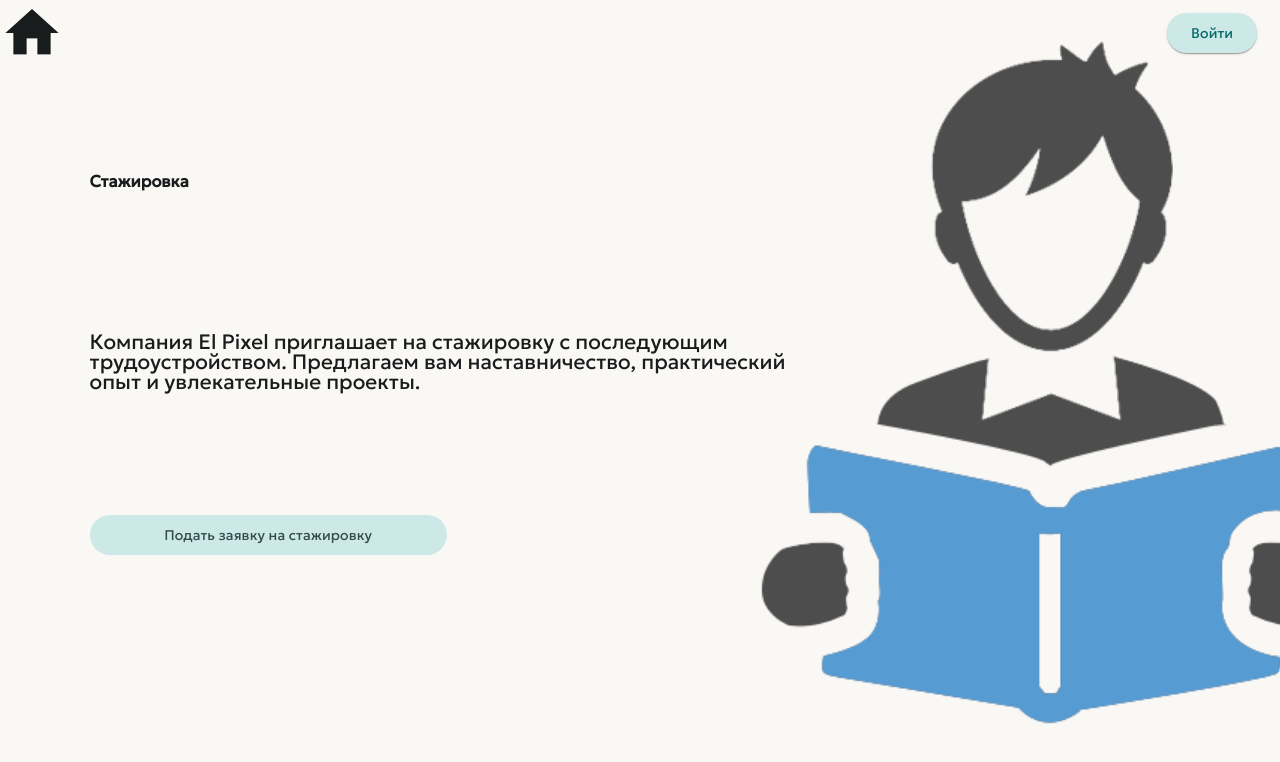
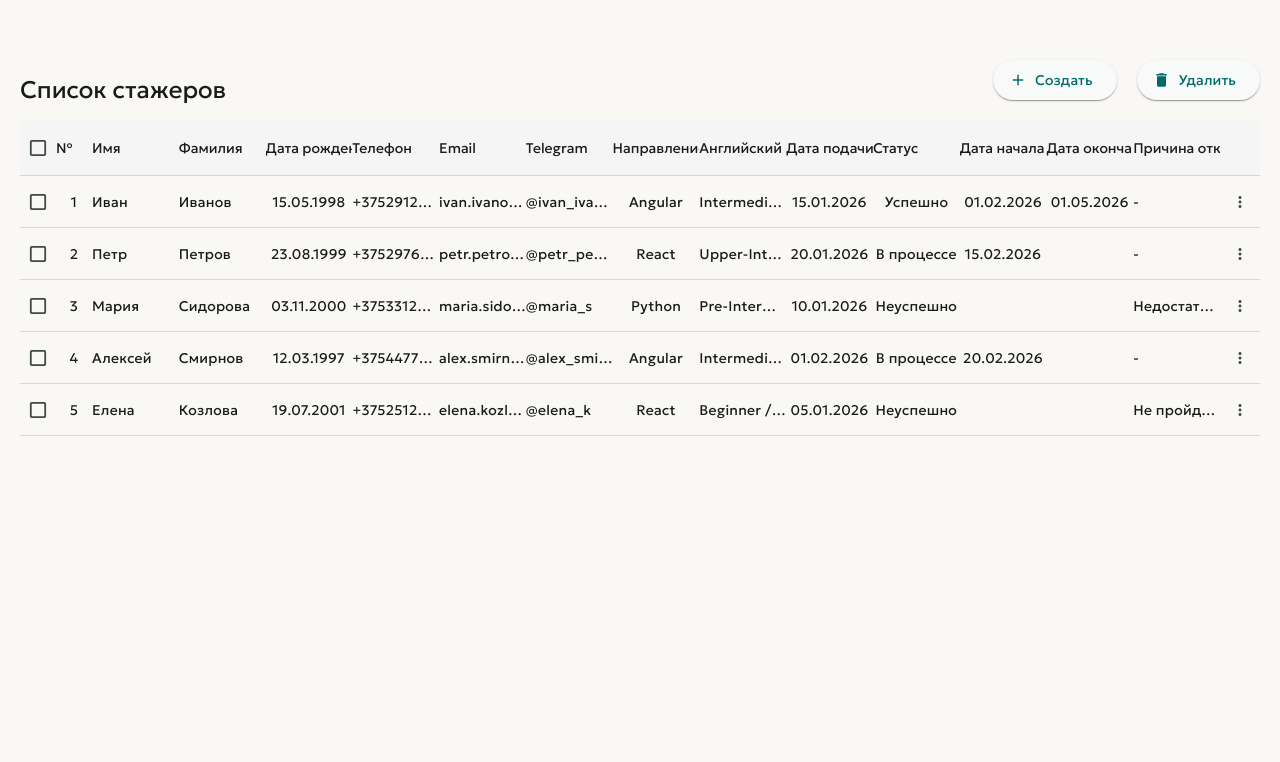
Before and after one commit to mhasilau/el-pixel-hr, an Angular app: page /intern-list in a window 1280 px wide. Before the commit this address led to /. Shown: the top 762 px of the page. Built offline with nearby package versions, Linux system fonts and the light colour scheme.

Commit message:
feat: added all table fields, added buttons for reviewes pages, added sorting

```diff
--- a/src/app/app.routes.ts
+++ b/src/app/app.routes.ts
@@ -4,6 +4,7 @@ import { Employees } from './components/employees/employees';
 import { AddEmployee } from './components/employees/add-employee/add-employee';
 import { EmployeeEdit } from './components/employees/employee-edit/employee-edit';
 import { InternshipApplicationComponent } from './components/InternshipApplicationComponent/InternshipApplication.component';
+import { InternsListComponent } from './components/interns-list/interns-list.component';
 
 export const routes: Routes = [
   {
@@ -23,6 +24,10 @@ export const routes: Routes = [
     component: InternshipApplicationComponent,
   },
   {
+    path: 'intern-list',
+    component: InternsListComponent,
+  },
+  {
     path: '**',
     redirectTo: '',
     pathMatch: 'full',
--- a/src/app/components/interns-list/interns-list.component.html
+++ b/src/app/components/interns-list/interns-list.component.html
@@ -11,6 +11,7 @@
     <table
       mat-table
       [dataSource]="dataSource"
+      matSort
       cdkDropList
       cdkDropListOrientation="horizontal"
       (cdkDropListDropped)="drop($event)"
@@ -37,59 +38,59 @@
         </td>
       </ng-container>
       <ng-container matColumnDef="index">
-        <th mat-header-cell *matHeaderCellDef cdkDrag>№</th>
-        <td mat-cell *matCellDef="let element; let i = index">{{ i + 1 }}</td>
+        <th mat-header-cell *matHeaderCellDef cdkDrag mat-sort-header>№</th>
+        <td mat-cell *matCellDef="let element">{{ element.index }}</td>
       </ng-container>
 
       <ng-container matColumnDef="firstName">
-        <th mat-header-cell *matHeaderCellDef cdkDrag>Имя</th>
+        <th mat-header-cell *matHeaderCellDef cdkDrag mat-sort-header>Имя</th>
         <td mat-cell *matCellDef="let element">{{ element.firstName }}</td>
       </ng-container>
 
       <ng-container matColumnDef="lastName">
-        <th mat-header-cell *matHeaderCellDef cdkDrag>Фамилия</th>
+        <th mat-header-cell *matHeaderCellDef cdkDrag mat-sort-header>Фамилия</th>
         <td mat-cell *matCellDef="let element">{{ element.lastName }}</td>
       </ng-container>
 
       <ng-container matColumnDef="birthDate">
-        <th mat-header-cell *matHeaderCellDef cdkDrag>Дата рождения</th>
+        <th mat-header-cell *matHeaderCellDef cdkDrag mat-sort-header>Дата рождения</th>
         <td mat-cell *matCellDef="let element">{{ element.birthDate | date: 'dd.MM.yyyy' }}</td>
       </ng-container>
 
       <ng-container matColumnDef="phone">
-        <th mat-header-cell *matHeaderCellDef cdkDrag>Телефон</th>
+        <th mat-header-cell *matHeaderCellDef cdkDrag mat-sort-header>Телефон</th>
         <td mat-cell *matCellDef="let element">{{ element.phone }}</td>
       </ng-container>
 
       <ng-container matColumnDef="email">
-        <th mat-header-cell *matHeaderCellDef cdkDrag>Email</th>
+        <th mat-header-cell *matHeaderCellDef cdkDrag mat-sort-header>Email</th>
         <td mat-cell *matCellDef="let element">{{ element.email }}</td>
       </ng-container>
 
       <ng-container matColumnDef="telegram">
-        <th mat-header-cell *matHeaderCellDef cdkDrag>Telegram</th>
+        <th mat-header-cell *matHeaderCellDef cdkDrag mat-sort-header>Telegram</th>
         <td mat-cell *matCellDef="let element">{{ element.telegram }}</td>
       </ng-container>
 
       <ng-container matColumnDef="internship_spec">
-        <th mat-header-cell *matHeaderCellDef cdkDrag>Направление</th>
+        <th mat-header-cell *matHeaderCellDef cdkDrag mat-sort-header>Направление</th>
         <td mat-cell *matCellDef="let element">{{ element.internship_spec }}</td>
       </ng-container>
 
       <ng-container matColumnDef="englishLevel">
-        <th mat-header-cell *matHeaderCellDef cdkDrag>Английский</th>
+        <th mat-header-cell *matHeaderCellDef cdkDrag mat-sort-header>Английский</th>
         <td mat-cell *matCellDef="let element">{{ element.englishLevel }}</td>
       </ng-container>
 
       <ng-container matColumnDef="applicationDate">
-        <th mat-header-cell *matHeaderCellDef cdkDrag>Дата подачи</th>
+        <th mat-header-cell *matHeaderCellDef cdkDrag mat-sort-header>Дата подачи</th>
         <td mat-cell *matCellDef="let element">
           {{ element.applicationDate | date: 'dd.MM.yyyy' }}
         </td>
       </ng-container>
 
       <ng-container matColumnDef="finalStatus">
-        <th mat-header-cell *matHeaderCellDef cdkDrag>Статус</th>
+        <th mat-header-cell *matHeaderCellDef cdkDrag mat-sort-header>Статус</th>
         <td mat-cell *matCellDef="let element">
           <span
             [class.success]="element.finalStatus === 'success'"
@@ -108,20 +109,43 @@
       </ng-container>
 
       <ng-container matColumnDef="startDate">
-        <th mat-header-cell *matHeaderCellDef cdkDrag>Дата начала</th>
+        <th mat-header-cell *matHeaderCellDef cdkDrag mat-sort-header>Дата начала</th>
         <td mat-cell *matCellDef="let element">{{ element.startDate | date: 'dd.MM.yyyy' }}</td>
       </ng-container>
 
       <ng-container matColumnDef="endDate">
-        <th mat-header-cell *matHeaderCellDef cdkDrag>Дата окончания</th>
+        <th mat-header-cell *matHeaderCellDef cdkDrag mat-sort-header>Дата окончания</th>
         <td mat-cell *matCellDef="let element">{{ element.endDate | date: 'dd.MM.yyyy' }}</td>
       </ng-container>
 
       <ng-container matColumnDef="rejectionReason">
-        <th mat-header-cell *matHeaderCellDef cdkDrag>Причина отказа</th>
+        <th mat-header-cell *matHeaderCellDef cdkDrag mat-sort-header>Причина отказа</th>
         <td mat-cell *matCellDef="let element">{{ element.rejectionReason || '-' }}</td>
       </ng-container>
 
+      <ng-container matColumnDef="actions">
+        <th mat-header-cell *matHeaderCellDef cdkDrag></th>
+        <td mat-cell *matCellDef="let element">
+          <button
+            mat-icon-button
+            [matMenuTriggerFor]="menu"
+            (click)="$event.stopPropagation()"
+            aria-label="Действия"
+          >
+            <mat-icon>more_vert</mat-icon>
+          </button>
+          <mat-menu #menu="matMenu">
+            <button mat-menu-item>
+              <mat-icon>assignment</mat-icon>
+              <span>Первичный отзыв</span>
+            </button>
+            <button mat-menu-item>
+              <mat-icon>assignment_turned_in</mat-icon>
+              <span>Итоговый отзыв</span>
+            </button>
+          </mat-menu>
+        </td>
+      </ng-container>
       <tr mat-header-row *matHeaderRowDef="displayedColumns"></tr>
       <tr mat-row *matRowDef="let row; columns: displayedColumns"></tr>
     </table>
--- a/src/app/components/interns-list/interns-list.component.scss
+++ b/src/app/components/interns-list/interns-list.component.scss
@@ -1,49 +1,145 @@
 .intern-list-wrapper {
   width: 100%;
   overflow: hidden;
+  display: flex;
+  flex-direction: column;
+
   .intern-list-header {
-    height: 200px;
-    padding: 0 40px;
+    height: 100px;
+    padding: 0 20px;
     display: flex;
     align-items: flex-end;
     justify-content: space-between;
     margin-bottom: 20px;
+    flex-shrink: 0;
+
     .intern-list__title {
       display: flex;
       align-items: center;
       justify-content: center;
-      height: 48px;
+      font-size: 24px;
+      font-weight: 500;
     }
+
     .intern-list-buttons {
       display: flex;
       gap: 20px;
     }
   }
+
+  .intern-list-table {
+    flex: 1;
+    overflow: auto;
+    padding: 0 20px 20px 20px;
+  }
 }
+
 .mat-mdc-table {
   width: 100%;
-  table-layout: auto;
+  table-layout: fixed;
+  background: transparent;
+  white-space: nowrap;
+
+  .mat-mdc-header-row {
+    background: #f5f5f5;
+  }
+
   .mdc-data-table__cell,
   .mdc-data-table__header-cell {
-    padding: 0 5px;
+    padding: 5px 0px;
     white-space: nowrap;
+    overflow-x: hidden;
+    text-overflow: ellipsis;
+    border-bottom: 1px solid rgba(0, 0, 0, 0.12);
 
-    &.cdk-column-email,
-    &.cdk-column-phone,
-    &.cdk-column-telegram,
-    &.cdk-column-firstName,
-    &.cdk-column-lastName,
-    &.cdk-column-rejectionReason {
-      &::-webkit-scrollbar {
-        height: 4px;
+    &.cdk-column-index,
+    &.cdk-column-birthDate,
+    &.cdk-column-applicationDate,
+    &.cdk-column-startDate,
+    &.cdk-column-endDate,
+    &.cdk-column-finalStatus,
+    &.cdk-column-internship_spec {
+      text-align: center;
+    }
+  }
+  .cdk-column-select {
+    width: 36px;
+    min-width: 36px;
+    max-width: 36px;
+    padding: 0;
+    text-align: center;
+
+    .mat-mdc-checkbox {
+      .mdc-checkbox__ripple {
+        display: none; // Убираем ripple эффект
       }
 
-      &::-webkit-scrollbar-thumb {
-        background-color: rgba(0, 0, 0, 0.2);
-        border-radius: 2px;
+      .mdc-checkbox:hover .mdc-checkbox__background {
+        background-color: transparent;
+      }
+
+      display: flex;
+      justify-content: center;
+      align-items: center;
+      margin: 0 auto;
+      transform: scale(0.9);
+    }
+  }
+
+  .cdk-column-index {
+    width: 36px;
+    min-width: 36px;
+    max-width: 36px;
+    text-align: center;
+    padding: 5px 0;
+  }
+
+  .cdk-column-actions {
+    width: 40px;
+    min-width: 40px;
+    max-width: 40px;
+    text-align: center;
+    padding: 5px 0;
+
+    .mat-mdc-icon-button {
+      width: 32px;
+      height: 32px;
+      padding: 4px;
+      display: inline-flex;
+      align-items: center;
+      justify-content: center;
+
+      .mat-icon {
+        font-size: 18px;
+        width: 18px;
+        height: 18px;
+        line-height: 18px;
+      }
+      &::before {
+        display: none;
+      }
+
+      &:hover {
+        background-color: transparent;
       }
     }
   }
+  .cdk-column-firstName,
+  .cdk-column-lastName,
+  .cdk-column-birthDate,
+  .cdk-column-phone,
+  .cdk-column-email,
+  .cdk-column-telegram,
+  .cdk-column-internship_spec,
+  .cdk-column-englishLevel,
+  .cdk-column-applicationDate,
+  .cdk-column-finalStatus,
+  .cdk-column-startDate,
+  .cdk-column-endDate,
+  .cdk-column-rejectionReason {
+    width: calc((100% - 112px) / 13);
+  }
+
   .mat-mdc-header-row,
   .mat-mdc-row {
     width: 100%;
--- a/src/app/components/interns-list/interns-list.component.ts
+++ b/src/app/components/interns-list/interns-list.component.ts
@@ -1,6 +1,6 @@
 import { Component } from '@angular/core';
 import { MatTableModule, MatTableDataSource } from '@angular/material/table';
-import { MatSortModule } from '@angular/material/sort';
+import { MatSort, MatSortModule } from '@angular/material/sort';
 import { MatSelectModule } from '@angular/material/select';
 import { MatPaginatorModule } from '@angular/material/paginator';
 import { MatButtonModule } from '@angular/material/button';
@@ -14,6 +14,8 @@ import { FormsModule } from '@angular/forms';
 import { CdkDragDrop, CdkDrag, CdkDropList, moveItemInArray } from '@angular/cdk/drag-drop';
 import { SelectionModel } from '@angular/cdk/collections';
 import { MatCheckboxModule } from '@angular/material/checkbox';
+import { MatMenuModule } from '@angular/material/menu';
+import { ViewChild, AfterViewInit } from '@angular/core';
 export interface IIntern {
   index: number;
   firstName: string;
@@ -50,12 +52,14 @@ export interface IIntern {
     MatInputModule,
     MatDatepickerModule,
     MatCardModule,
+    MatMenuModule,
     CdkDropList,
     CdkDrag,
     MatCheckboxModule,
   ],
 })
-export class InternsListComponent {
+export class InternsListComponent implements AfterViewInit {
+  @ViewChild(MatSort) sort!: MatSort;
   displayedColumns: string[] = [
     'select',
     'index',
@@ -72,6 +76,7 @@ export class InternsListComponent {
     'startDate',
     'endDate',
     'rejectionReason',
+    'actions',
   ];
   selection = new SelectionModel<IIntern>(true, []);
   interns: IIntern[] = [
@@ -157,6 +162,9 @@ export class InternsListComponent {
       rejectionReason: 'Не пройдено тестовое задание',
     },
   ];
+  ngAfterViewInit() {
+    this.dataSource.sort = this.sort;
+  }
   dataSource = new MatTableDataSource(this.interns);
   isAnySelected() {
     return this.selection.selected.length > 0;
```
Also changed, not shown: package.json (+6 -6 lines), 1 other file (tests, documents, lock files or other folders).
